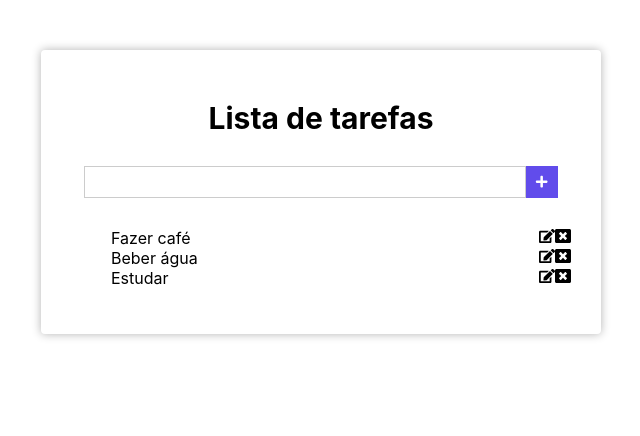
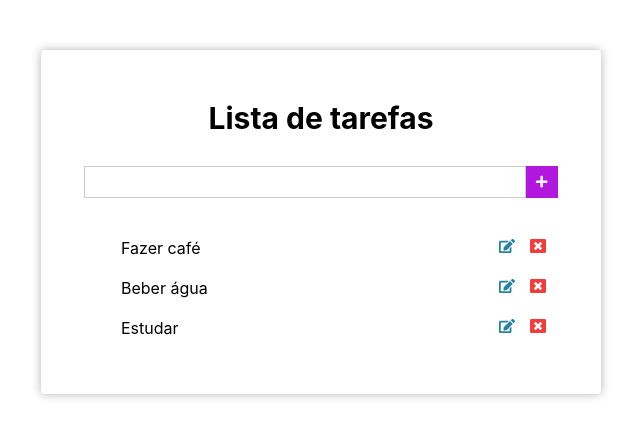
Before and after one commit to wsantl/first-reactjs, a React (Create React App) app: page / in a window 1280 px wide. Shown: the top 436 px of the page, without its empty margins (319-959 px from the left). Built offline with nearby package versions, Linux system fonts and the light colour scheme.

Commit message:
style css

```diff
--- a/src/components/Main.css
+++ b/src/components/Main.css
@@ -31,7 +31,7 @@
     border: none;
     height: 32px;
     width: 32px;
-    background: #614ceb;
+    background: #b117dc;
     color: #fff;
     display: flex;
     align-items: center;
@@ -46,4 +46,31 @@
     display: flex;
     align-items: center;
     justify-content: space-between;
+    padding: 10px;
+    transition: all 400ms;
 }
+
+.tarefas li:hover {
+    background: #c1dae0;
+}
+
+.tarefas li .edit {
+    margin-right: 15px;
+    color: #23849c;
+}
+
+.tarefas li .delete {
+    margin-right: 15px;
+    color: #f33c3c;
+}
+
+.tarefas li:hover .edit,
+.tarefas li:hover .delete {
+    color: #000;
+}
+
+.tarefas li .edit,
+.tarefas li .delete {
+    cursor: pointer;
+    transition: all 400ms;
+}
--- a/src/components/Main.js
+++ b/src/components/Main.js
@@ -47,8 +47,8 @@ export default class Main extends Component {
                     {tarefas.map(tarefa => (
                         <li key={tarefas}> {tarefa}
                             <div>
-                                <FaEdit />
-                                <FaWindowClose />
+                                <FaEdit className = "edit" />
+                                <FaWindowClose className = "delete" />
                             </div>
                         </li>
                     ))}
```
